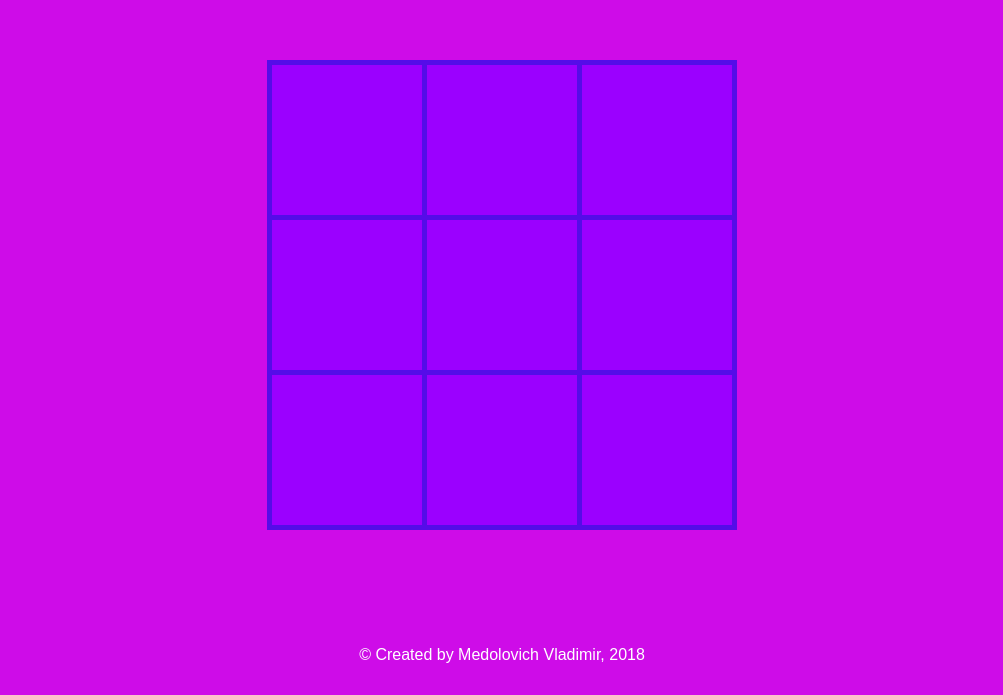
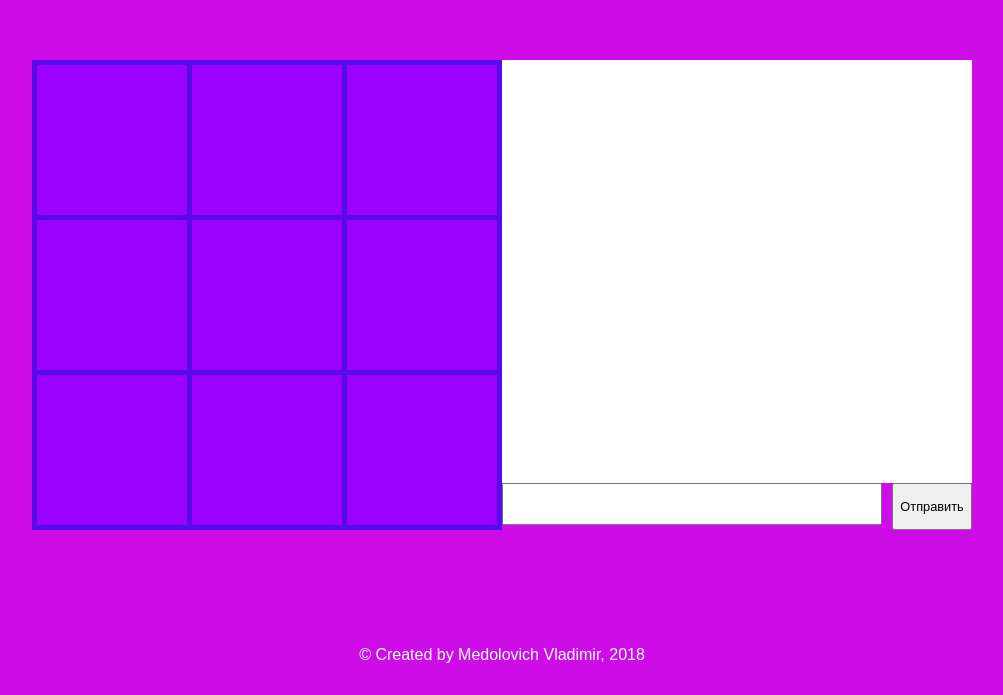
Before and after one commit to RomaUnicHead/TicTacNode, a website: page public/index.html in a window 1280 px wide. Shown: the part 105-800 px from the top of the page, without its empty margins (138-1141 px from the left). Drawn offline with nearby package versions, Linux system fonts and the light colour scheme; no server answers.

Commit message:
Adding chat

```diff
--- a/app.js
+++ b/app.js
@@ -86,7 +86,8 @@ io.on('connection', socket => {
             turnCount = 0;
             rooms[current][0].emit('end',winner);
             rooms[current][1].emit('end',winner);
-        });
+        })
+        .on('new message', (sender,text) => rooms[current].forEach(player => player.emit('new message', sender, text)));
 
 });
 
--- a/public/index.html
+++ b/public/index.html
@@ -12,7 +12,8 @@
         <div id="status"></div>
     </div>
     <div id="tictac">
-        <table>
+        <div id="content">
+            <table>
                 <tr>
                     <td></td>
                     <td></td>
@@ -28,7 +29,15 @@
                     <td></td>
                     <td></td>
                 </tr>
-        </table>
+            </table>
+            <div id="chat">
+                <div id="chat-window"></div>
+                <div id="message">
+                    <input id="message-text" type="text"><input id="message-send" type="button" value="Отправить">
+                </div>
+            </div>
+        </div>
+
     </div>
     <div id="copy">&copy; Created by Medolovich Vladimir, 2018</div>
 </div><script src="/socket.io/socket.io.js"></script>
--- a/public/javascripts/tictac.js
+++ b/public/javascripts/tictac.js
@@ -4,11 +4,19 @@
     const cells = document.querySelectorAll('td');
     const status = document.getElementById('status');
     const room = document.getElementById('room');
-    const tictac = document.getElementById('tictac');
+    const sendBtn = document.getElementById('message-send');
+    const sendMsg = document.getElementById('message-text');
+    const chat = document.getElementById('chat-window');
     const socket = io();
 
     let player = {};
     let started = false;
+
+    document.addEventListener('keydown', (e) => {
+        if(e.keyCode === 13) {
+            sendMessage();
+        }
+    });
 
     socket
         .on('connected', roomNum => room.innerHTML = 'Комната: ' + roomNum)
@@ -16,7 +24,7 @@
             status.innerHTML = 'Ждём второго игрока';
         })
         .on('start', pl => {
-            status.innerHTML = 'Игра началась!';
+            chat.innerHTML = '';
             player = pl;
             started = true;
             if(player.canTurn) {
@@ -56,6 +64,10 @@
                 status.innerHTML = 'Вы проиграли. Ваш ход';
             }
             resetBoard();
+        })
+        .on('new message', (sender, text) => {
+            chat.innerHTML += `<div style="background-color: ${sender === player.val ? '#eee' : '#fff'};">${sender}: ${text}</div>`;
+            chat.scrollTop = chat.scrollHeight;
         });
 
     cells.forEach((cell, i) => {
@@ -73,6 +85,17 @@
             }
         }
     });
+
+    sendBtn.onclick = () => {
+        sendMessage();
+    };
+
+    function sendMessage() {
+        if(sendMsg.value !== '' && started) {
+            socket.emit('new message', player.val, sendMsg.value);
+            sendMsg.value = '';
+        }
+    }
 
     function resetBoard() {
         cells.forEach(cell => cell.innerHTML = '');
--- a/public/styles/style.css
+++ b/public/styles/style.css
@@ -21,6 +21,41 @@ body {
 	display: flex;
 	flex-direction: column;
 	justify-content: center;
+}
+
+#content {
+	display: flex;
+	justify-content: center;
+}
+
+#chat {
+	height: 470px;
+	width: 470px;
+}
+
+#chat-window {
+	text-align: left;
+	color: black;
+	background-color: #fff;
+	height: 90%;
+	overflow-y: auto;
+}
+
+#message {
+	height: 10%;
+}
+
+#message-text {
+	height: 80%;
+	width: 80%;
+	float: left;
+}
+
+#message-send {
+	float: right;
+	height: 100%;
+	width: 17%;
+	font-size: 0.8em;
 }
 
 table {
```
